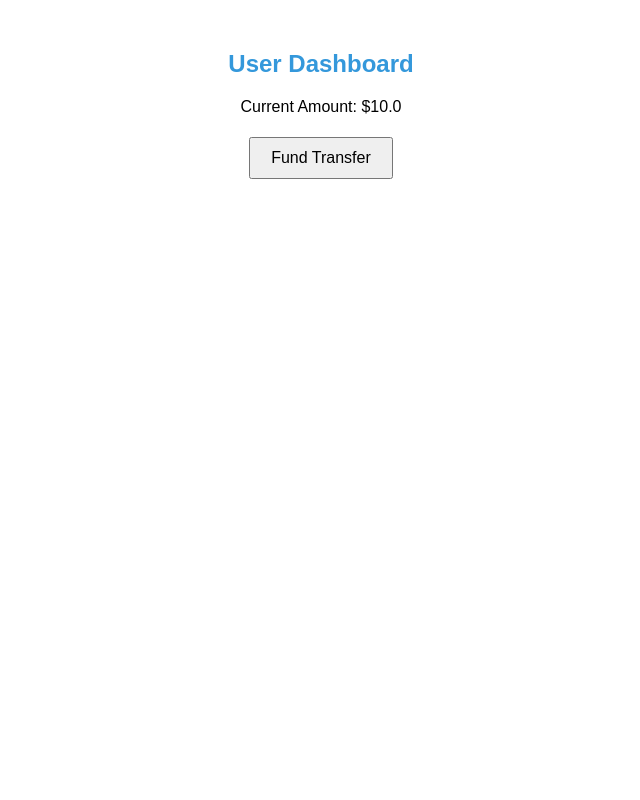
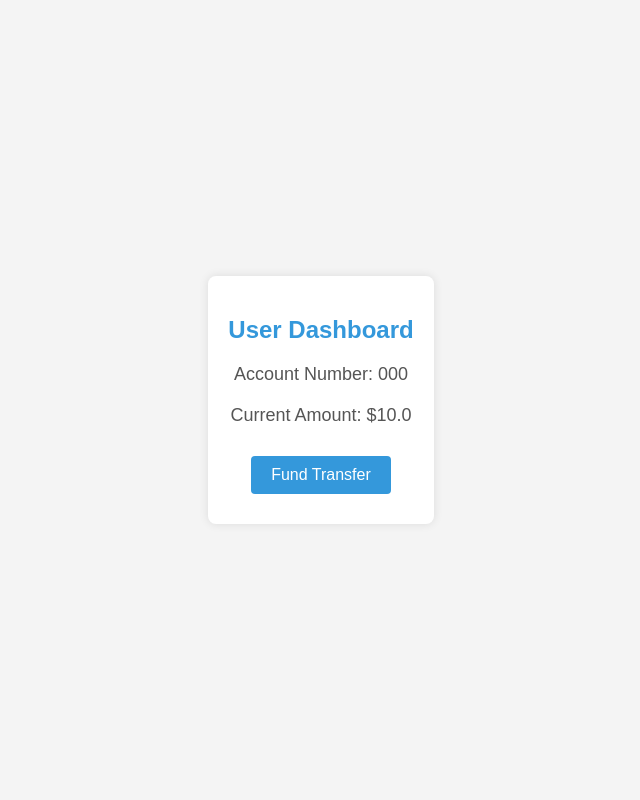
Before and after one commit to sahil-kumar00/Fund-Transfer-system, a Flask app: template templates/dashboard.html in a window 1280 px wide. Shown: the whole page, without its empty margins (319-959 px from the left). Run offline with Flask 3, Linux system fonts and the light colour scheme; the template is opened without the code that fills it: values that come from a table or form of the project are taken from there, others are empty; tables that the repository leaves empty hold one stand-in row (values such as "Sample post").

Commit message:
Update dashboard.html

```diff
--- a/templates/dashboard.html
+++ b/templates/dashboard.html
@@ -6,24 +6,54 @@
     <title>User Dashboard</title>
     <style>
         body {
-            font-family: Arial, sans-serif;
+            font-family: 'Arial', sans-serif;
+            background-color: #f4f4f4;
             text-align: center;
-            margin: 50px;
+            margin: 0;
+            padding: 0;
+            display: flex;
+            justify-content: center;
+            align-items: center;
+            height: 100vh;
+        }
+
+        #dashboard-container {
+            background-color: #fff;
+            padding: 20px;
+            border-radius: 8px;
+            box-shadow: 0 0 10px rgba(0, 0, 0, 0.1);
         }
 
         h2 {
             color: #3498db;
+            margin-bottom: 20px;
+        }
+
+        p {
+            font-size: 18px;
+            color: #555;
+            margin-bottom: 20px;
         }
 
         button {
             padding: 10px 20px;
             font-size: 16px;
-            margin: 5px;
+            margin: 10px;
+            background-color: #3498db;
+            color: #fff;
+            border: none;
+            border-radius: 4px;
             cursor: pointer;
+        }
+
+        button:hover {
+            background-color: #2980b9;
         }
     </style>
 </head>
 <body>
+
+<div id="dashboard-container">
     {% with messages = get_flashed_messages() %}
       {% if messages %}
         <ul class="flash-messages">
@@ -35,15 +65,17 @@
     {% endwith %}
 
     <h2>User Dashboard</h2>
+    <p>Account Number: {{ user.account_number }}</p>
     <p>Current Amount: ${{ user.current_amount }}</p>
 
     <button onclick="redirectTo('/fund_transfer')">Fund Transfer</button>
+</div>
 
-    <script>
-        function redirectTo(url) {
-            window.location.href = url;
-        }
-    </script>
+<script>
+    function redirectTo(url) {
+        window.location.href = url;
+    }
+</script>
 
 </body>
 </html>
```
